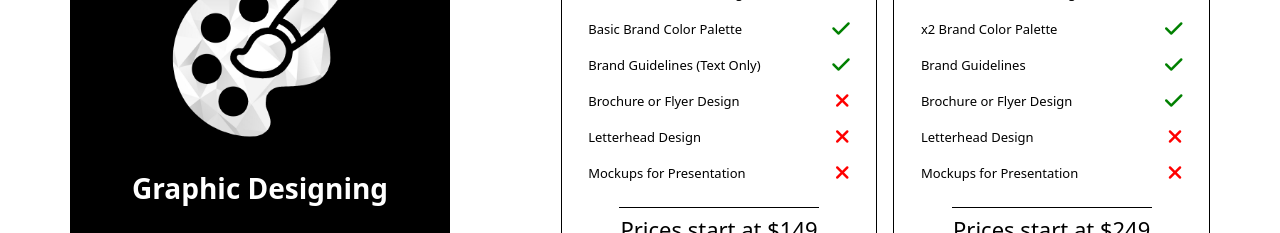
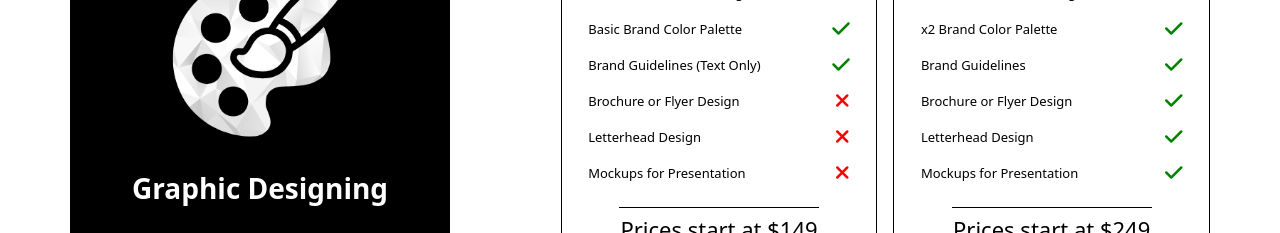
Before and after one commit to Shehryar02/brandPortfolioFrontend, a React (Vite) app: page /services in a window 1280 px wide. Shown: the part 3180-3413 px from the top of the page. Built offline with nearby package versions, Linux system fonts and the light colour scheme.

Commit message:
Added vercel.json to fix route 404 on Vercel

```diff
--- a/src/Pages/OurServices/OurServices.jsx
+++ b/src/Pages/OurServices/OurServices.jsx
@@ -402,8 +402,8 @@ const OurServices = () => {
               { text: "x2 Brand Color Palette", status: true },
               { text: "Brand Guidelines", status: true },
               { text: "Brochure or Flyer Design", status: true },
-              { text: "Letterhead Design", status: false },
-              { text: "Mockups for Presentation", status: false },
+              { text: "Letterhead Design", status: true },
+              { text: "Mockups for Presentation", status: true },
             ]}
             title="Graphic Designing"
             basicPrice="149"
```
Also changed, not shown: vercel.json (added).
